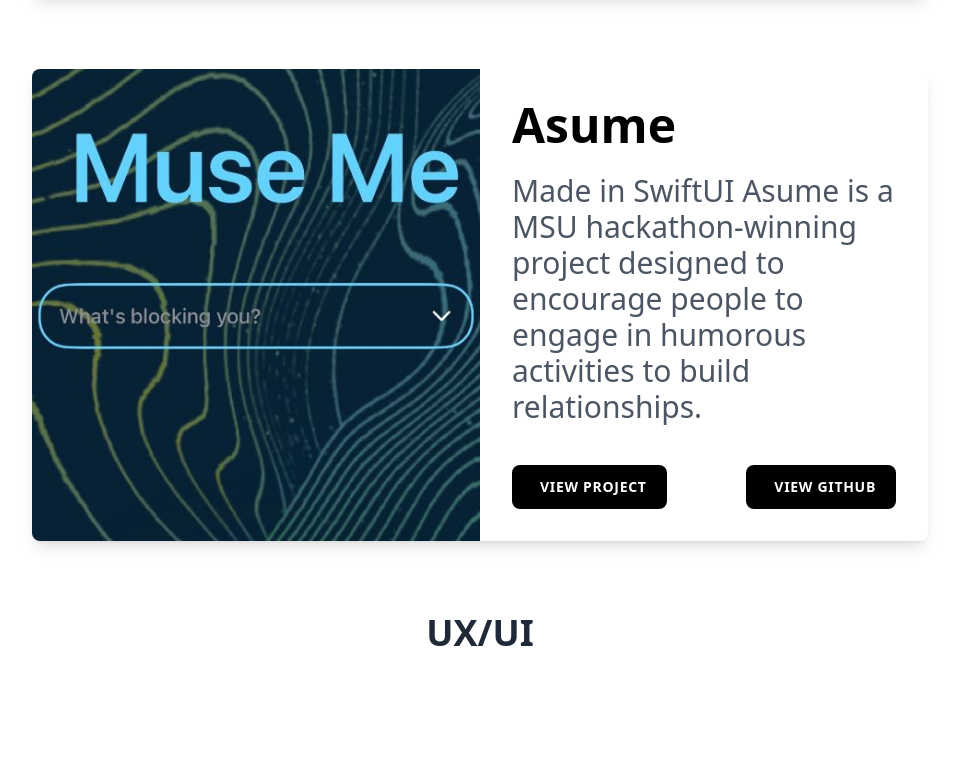
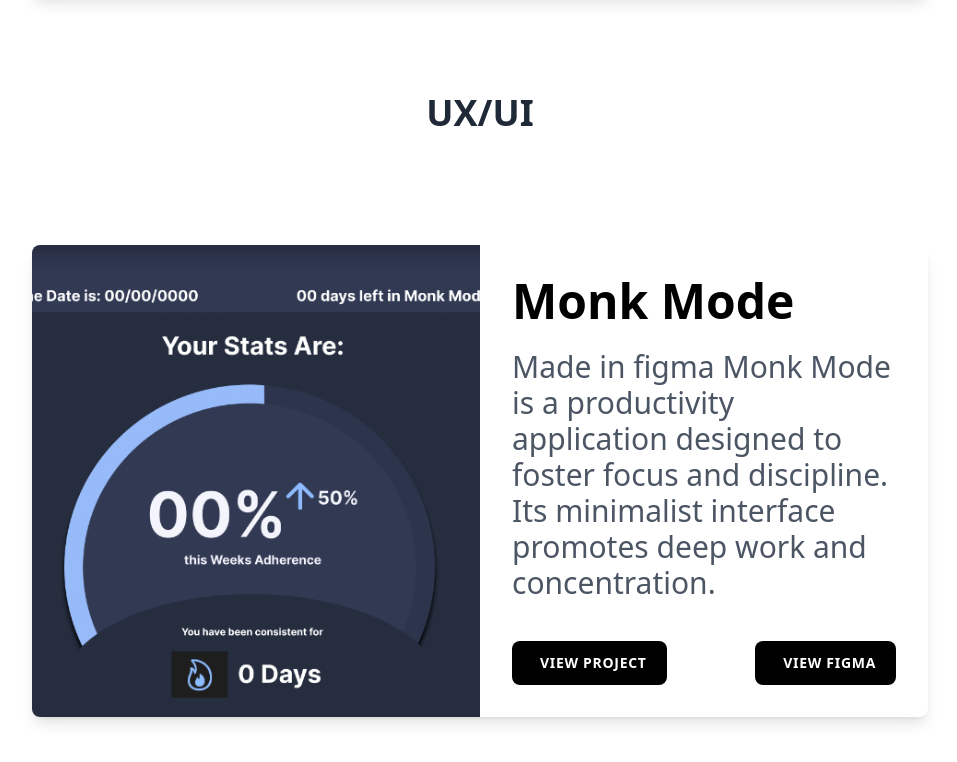
Before and after one commit to angelob120/New-project-website, a website: page project.html in a window 1280 px wide. Shown: the part 2443-3205 px from the top of the page, without its empty margins (160-1117 px from the left). Drawn offline with nearby package versions, Linux system fonts and the light colour scheme.

Commit message:
removed a project

```diff
--- a/project.html
+++ b/project.html
@@ -180,44 +180,12 @@
             <br>
             <br>
             <br>
-
-
-
-            <div class="max-w-4xl w-full mx-auto bg-white rounded-lg shadow-lg overflow-hidden">
-                <div class="lg:flex">
-                    <div class="lg:w-1/2">
-                        <!-- Replace with your project image -->
-                        <img src="1709562726263.jpeg" alt="Project Image" class="w-full h-full object-cover">
-                    </div>
-                    <div class="lg:w-1/2 p-8 flex flex-col justify-between">
-                        <div class="mb-6">
-                            <br class="lg:hidden"> <!-- Hide <br> on large screens -->
-                            <h2 class="text-3xl lg:text-5xl font-bold">Asume</h2>
-                            <p class="text-xl lg:text-3xl mt-4 lg:mt-6 text-gray-600">Made in SwiftUI Asume is a MSU hackathon-winning project designed to encourage people to engage in humorous activities to build relationships.</p>
-                        </div>
-                        <div class="flex flex-col lg:flex-row items-center lg:justify-between mt-4">
-                            <a href="https://github.com/MichiganMinorities/Ausum" class="bg-black text-white px-5 py-3 rounded-lg uppercase text-sm tracking-wider font-semibold mb-2 lg:mb-0 lg:mr-2">
-                                <i class="fas fa-cloud-download-alt mr-2"></i> View Project
-                            </a>
-                            <a href="https://github.com/MichiganMinorities/Ausum" class="bg-black text-white px-5 py-3 rounded-lg uppercase text-sm tracking-wider font-semibold">
-                                <i class="fas fa-cloud-download-alt mr-2"></i> View Github
-                            </a>
-                        </div>
-                    </div>
-                </div>
-            </div>
+            <br>
 
 
 
 
 
-
-
-
-    <br>
-
-        <br>
-        <br>
         <div class="text-center">
             <h2 class="text-4xl font-bold text-gray-800 mb-4">UX/UI</h2>
         </div>
```
